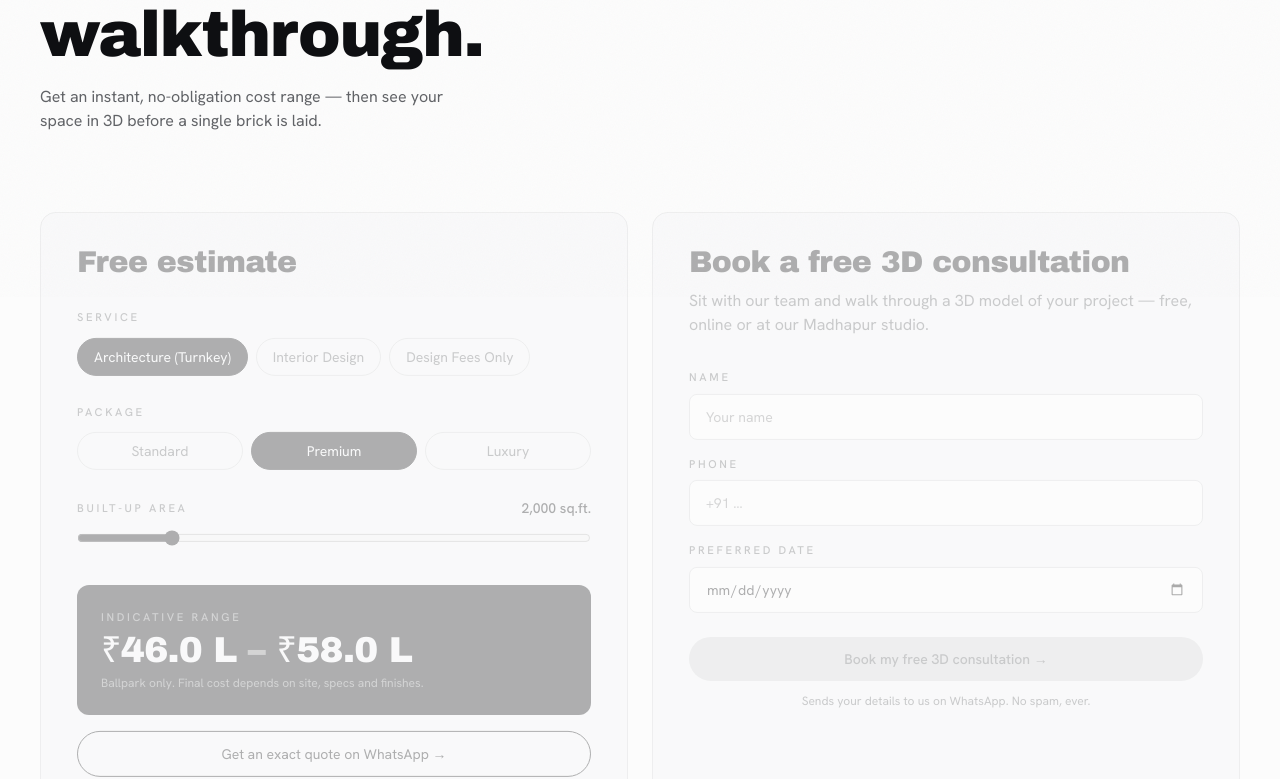
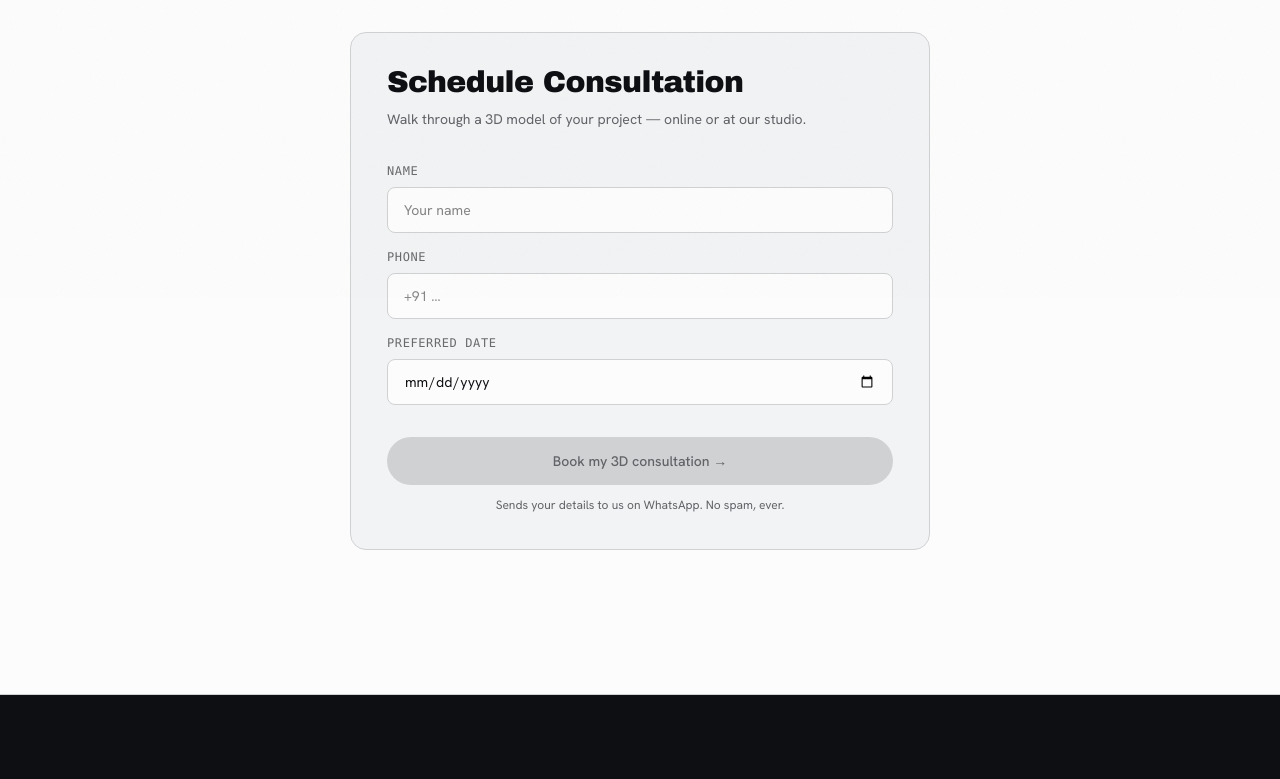
Before and after one commit to Babblu9/void-architects, a Next.js app: page /estimate in a window 1280 px wide. Shown: the part 503-1282 px from the top of the page. Built offline with nearby package versions, Linux system fonts and the light colour scheme.

Commit message:
feat: remove estimate calculator, remove free references from 3D consultation, and update email address to designd@voidarchitects.space

```diff
--- a/src/app/estimate/page.tsx
+++ b/src/app/estimate/page.tsx
@@ -3,9 +3,9 @@ import PageShell from "@/components/PageShell";
 import Estimate from "@/components/Estimate";
 
 export const metadata: Metadata = {
-  title: "Free Estimate & 3D Consultation",
+  title: "Book a 3D Consultation",
   description:
-    "Get an instant cost estimate for your project and book a free 3D consultation with Void Architects.",
+    "Book a 3D consultation with Void Architects to walk through your design concept before construction starts.",
   alternates: { canonical: "/estimate" },
 };
 
--- a/src/components/Contact.tsx
+++ b/src/components/Contact.tsx
@@ -113,8 +113,8 @@ export default function Contact() {
             <div className="border-t border-paper/10 pt-8">
               <h3 className="label text-accent font-semibold mb-4">Connect</h3>
               <div className="flex flex-col gap-3">
-                <a href="mailto:desig@voidarchitects.space" className="text-lg text-paper/80 hover:text-paper hover:underline">
-                  desig@voidarchitects.space
+                <a href="mailto:designd@voidarchitects.space" className="text-lg text-paper/80 hover:text-paper hover:underline">
+                  designd@voidarchitects.space
                 </a>
                 <a href="tel:+917702831717" className="text-sm text-paper/60 hover:text-paper">
                   +91 77028 31717
--- a/src/components/Estimate.tsx
+++ b/src/components/Estimate.tsx
@@ -1,62 +1,17 @@
 "use client";
 
-import { useMemo, useState } from "react";
+import { useState } from "react";
 import { SITE, waLink } from "@/lib/data";
 import Reveal from "./Reveal";
 
-// Indicative per-sqft rates (INR), Hyderabad market 2024-25.
-// ponytail: hard-coded rate table — the whole "calculator" is area × rate.
-// No backend, no pricing engine. Tune these numbers with the client.
-const RATES: Record<string, Record<string, [number, number]>> = {
-  "Architecture (Turnkey)": {
-    Standard: [1800, 2200],
-    Premium: [2300, 2900],
-    Luxury: [3000, 4500],
-  },
-  "Interior Design": {
-    Standard: [1200, 1800],
-    Premium: [1900, 2800],
-    Luxury: [3000, 5000],
-  },
-  "Design Fees Only": {
-    Standard: [80, 120],
-    Premium: [120, 180],
-    Luxury: [180, 280],
-  },
-};
-
-const SERVICES = Object.keys(RATES);
-const TIERS = ["Standard", "Premium", "Luxury"] as const;
-
-function inr(n: number) {
-  if (n >= 1e7) return `₹${(n / 1e7).toFixed(2)} Cr`;
-  return `₹${(n / 1e5).toFixed(1)} L`;
-}
-
 export default function Estimate() {
-  const [service, setService] = useState(SERVICES[0]);
-  const [tier, setTier] = useState<(typeof TIERS)[number]>("Premium");
-  const [area, setArea] = useState(2000);
-
-  const [low, high] = useMemo(() => {
-    const [rl, rh] = RATES[service][tier];
-    return [area * rl, area * rh];
-  }, [service, tier, area]);
-
   // Booking form
   const [name, setName] = useState("");
   const [phone, setPhone] = useState("");
   const [date, setDate] = useState("");
 
-  const estimateMsg = waLink(
-    `Hi ${SITE.name}, I used your website estimator.\n` +
-      `• Service: ${service}\n• Package: ${tier}\n• Area: ${area} sq.ft.\n` +
-      `• Indicative estimate: ${inr(low)} – ${inr(high)}\n` +
-      `Please share an exact quote.`
-  );
-
   const bookMsg = waLink(
-    `Hi ${SITE.name}, I'd like to book a FREE 3D consultation.\n` +
+    `Hi ${SITE.name}, I'd like to book a 3D consultation.\n` +
       `• Name: ${name || "—"}\n• Phone: ${phone || "—"}\n` +
       `• Preferred date: ${date || "flexible"}`
   );
@@ -64,105 +19,28 @@ export default function Estimate() {
   const canBook = name.trim() && phone.trim();
 
   return (
-    <section id="estimate" className="border-t border-line bg-pure">
-      <div className="mx-auto max-w-[1400px] px-5 py-24 md:px-10 md:py-32">
-        <Reveal className="mb-14 max-w-[46ch]">
-          <p className="label mb-4">Free tools</p>
-          <h2 className="display text-[clamp(2rem,5vw,4rem)]">
-            Estimate your project, book a 3D walkthrough.
+    <section id="estimate" className="border-t border-line bg-pure py-24 md:py-36">
+      <div className="mx-auto max-w-[1600px] px-5 md:px-10 flex flex-col items-center">
+        <Reveal className="mb-14 text-center max-w-[500px]">
+          <span className="label text-accent font-medium text-xs uppercase tracking-widest font-mono mb-4 block">3D Walkthrough</span>
+          <h2 className="display text-[clamp(2.2rem,5vw,4rem)] leading-none text-ink font-normal tracking-tight">
+            Book a 3D Consultation
           </h2>
-          <p className="mt-5 text-muted">
-            Get an instant, no-obligation cost range — then see your space in 3D
-            before a single brick is laid.
+          <p className="mt-5 text-muted leading-relaxed">
+            Sit with our team and see your space in 3D before a single brick is laid.
           </p>
         </Reveal>
 
-        <div className="grid gap-6 lg:grid-cols-2">
-          {/* ---- Estimator ---- */}
-          <Reveal className="rounded-2xl border border-line bg-paper p-7 md:p-9">
-            <h3 className="display text-2xl md:text-3xl">Free estimate</h3>
-
-            <label className="label mt-8 block">Service</label>
-            <div className="mt-3 flex flex-wrap gap-2">
-              {SERVICES.map((s) => (
-                <button
-                  key={s}
-                  onClick={() => setService(s)}
-                  className={`rounded-full border px-4 py-2 text-sm transition-colors ${
-                    service === s
-                      ? "border-ink bg-ink text-paper"
-                      : "border-line text-muted hover:border-ink"
-                  }`}
-                >
-                  {s}
-                </button>
-              ))}
-            </div>
-
-            <label className="label mt-7 block">Package</label>
-            <div className="mt-3 flex gap-2">
-              {TIERS.map((t) => (
-                <button
-                  key={t}
-                  onClick={() => setTier(t)}
-                  className={`flex-1 rounded-full border px-4 py-2 text-sm transition-colors ${
-                    tier === t
-                      ? "border-ink bg-ink text-paper"
-                      : "border-line text-muted hover:border-ink"
-                  }`}
-                >
-                  {t}
-                </button>
-              ))}
-            </div>
-
-            <div className="mt-7 flex items-center justify-between">
-              <label className="label">Built-up area</label>
-              <span className="text-sm font-medium">
-                {area.toLocaleString("en-IN")} sq.ft.
-              </span>
-            </div>
-            <input
-              type="range"
-              min={300}
-              max={10000}
-              step={100}
-              value={area}
-              onChange={(e) => setArea(Number(e.target.value))}
-              className="mt-3 w-full accent-[var(--ink)]"
-            />
-
-            <div className="mt-8 rounded-xl bg-ink px-6 py-6 text-paper">
-              <p className="label text-paper/50">Indicative range</p>
-              <p className="display mt-2 text-3xl md:text-4xl">
-                {inr(low)} <span className="text-paper/50">–</span> {inr(high)}
-              </p>
-              <p className="mt-2 text-xs text-paper/50">
-                Ballpark only. Final cost depends on site, specs and finishes.
-              </p>
-            </div>
-
-            <a
-              href={estimateMsg}
-              target="_blank"
-              rel="noopener noreferrer"
-              className="mt-4 block rounded-full border border-ink py-3 text-center text-sm transition-colors hover:bg-ink hover:text-paper"
-            >
-              Get an exact quote on WhatsApp →
-            </a>
-          </Reveal>
-
         {/* ---- 3D consultation booking ---- */}
-          <Reveal className="flex flex-col rounded-2xl border border-line bg-paper p-7 md:p-9">
-            <h3 className="display text-2xl md:text-3xl">Book a free 3D consultation</h3>
-            <p className="mt-3 text-muted">
-              Sit with our team and walk through a 3D model of your project — free,
-              online or at our Madhapur studio.
+        <Reveal className="w-full max-w-[580px] flex flex-col rounded-2xl border border-line bg-paper p-7 md:p-9">
+          <h3 className="display text-2xl md:text-3xl text-ink">Schedule Consultation</h3>
+          <p className="mt-3 text-muted text-sm leading-relaxed">
+            Walk through a 3D model of your project — online or at our studio.
           </p>
 
           <div className="mt-8 flex flex-col gap-4">
-              <div>
-                <label className="label mb-2 block">Name</label>
+            <div className="flex flex-col gap-2">
+              <label className="text-xs text-ink/60 uppercase tracking-wider font-mono">Name</label>
               <input
                 value={name}
                 onChange={(e) => setName(e.target.value)}
@@ -170,8 +48,8 @@ export default function Estimate() {
                 className="w-full rounded-lg border border-line bg-pure px-4 py-3 text-sm outline-none focus:border-ink"
               />
             </div>
-              <div>
-                <label className="label mb-2 block">Phone</label>
+            <div className="flex flex-col gap-2">
+              <label className="text-xs text-ink/60 uppercase tracking-wider font-mono">Phone</label>
               <input
                 value={phone}
                 onChange={(e) => setPhone(e.target.value)}
@@ -180,8 +58,8 @@ export default function Estimate() {
                 className="w-full rounded-lg border border-line bg-pure px-4 py-3 text-sm outline-none focus:border-ink"
               />
             </div>
-              <div>
-                <label className="label mb-2 block">Preferred date</label>
+            <div className="flex flex-col gap-2">
+              <label className="text-xs text-ink/60 uppercase tracking-wider font-mono">Preferred date</label>
               <input
                 type="date"
                 value={date}
@@ -197,20 +75,19 @@ export default function Estimate() {
             rel="noopener noreferrer"
             aria-disabled={!canBook}
             onClick={(e) => !canBook && e.preventDefault()}
-              className={`mt-6 block rounded-full py-3 text-center text-sm font-medium transition-colors ${
+            className={`mt-8 block rounded-full py-3.5 text-center text-sm font-medium transition-colors ${
               canBook
                 ? "bg-ink text-paper hover:-translate-y-0.5"
                 : "cursor-not-allowed bg-line text-muted"
             }`}
           >
-              Book my free 3D consultation →
+            Book my 3D consultation →
           </a>
           <p className="mt-3 text-center text-xs text-muted">
             Sends your details to us on WhatsApp. No spam, ever.
           </p>
         </Reveal>
       </div>
-      </div>
     </section>
   );
 }
--- a/src/lib/data.ts
+++ b/src/lib/data.ts
@@ -8,7 +8,7 @@ export const SITE = {
   cities: ["Hyderabad", "Madhapur"], // office locations
   coverage: "Telangana & across India",
   phone: "+91 77028 31717",
-  email: "desig@voidarchitects.space",
+  email: "designd@voidarchitects.space",
   whatsapp: "917702831717",
   url: "https://voidarchitects.in",
   description:
```
Lines whose indentation alone changed are shown as unchanged.
